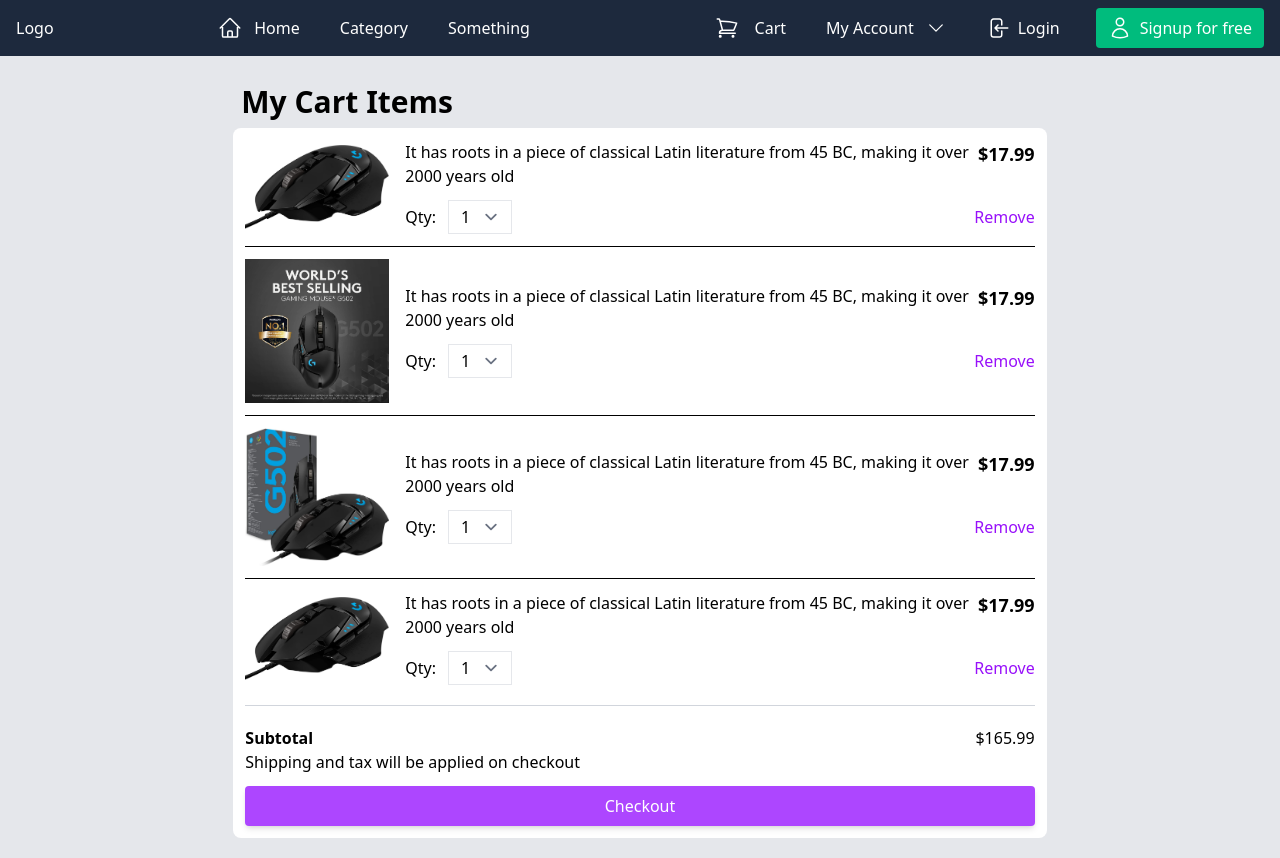
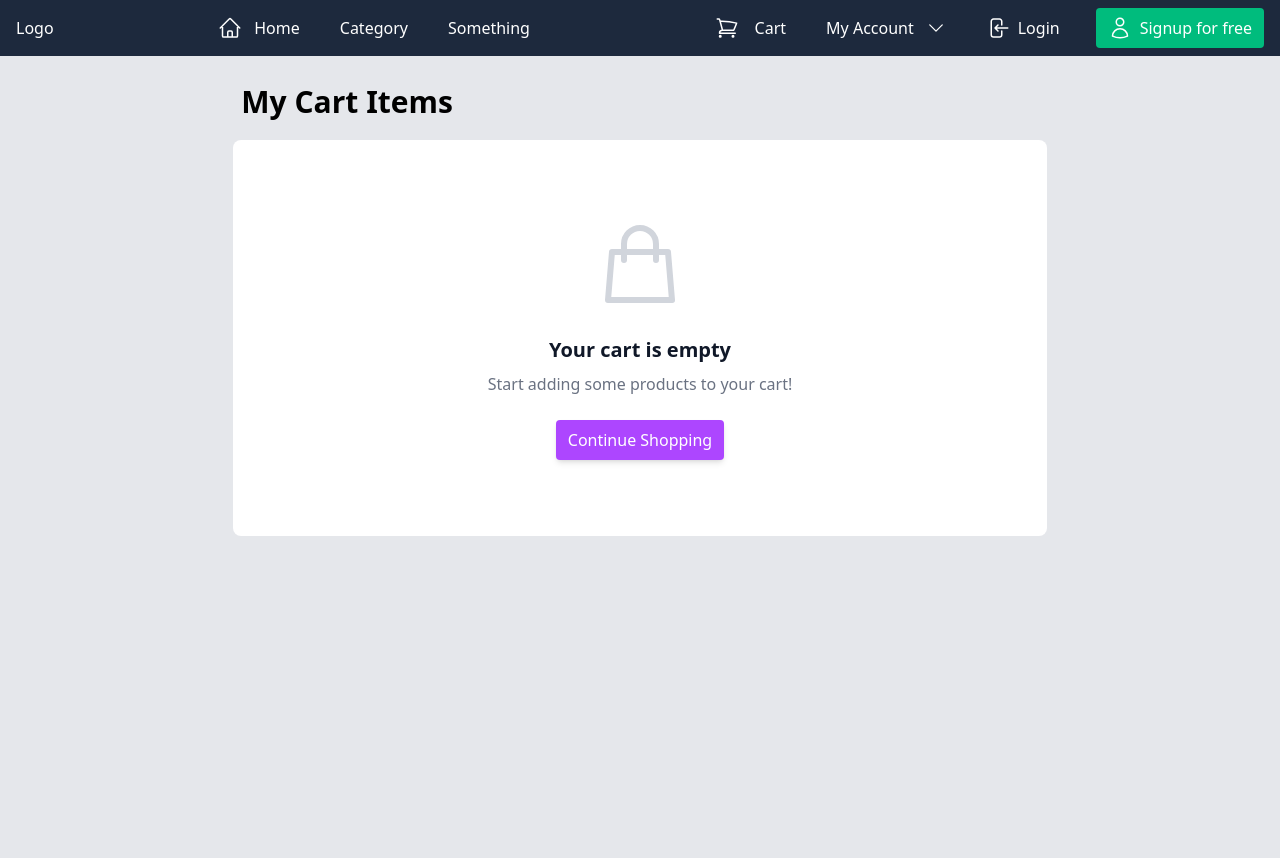
Before and after one commit to JORUNOJOSTAR/ecommerce-page, a Vue app: page /cart in a window 1280 px wide. After the commit the page ends 800 px from the top, so only its background shows below. Built offline with nearby package versions, Linux system fonts and the light colour scheme.

Commit message:
feat: add decimal.js for precise calculations and enhance cart functionality

```diff
--- a/package.json
+++ b/package.json
@@ -10,6 +10,7 @@
   },
   "dependencies": {
     "@vueuse/core": "^14.0.0",
+    "decimal.js": "^10.6.0",
     "pinia": "^3.0.3",
     "vue": "^3.5.22",
     "vue-router": "^4.6.0"
--- a/src/stores/cart.js
+++ b/src/stores/cart.js
@@ -1,14 +1,20 @@
 import { defineStore } from "pinia";
 import { useToastStore } from "@/stores/toast";
 import { useStorage } from '@vueuse/core';
+import Decimal from "decimal.js";
 
 export const useCartStore = defineStore('cart',{
     state: ()=>({
         cartItems: useStorage('cartItemValue',{})
     }),
     getters:{
-        cartItemsCount: (state) => Object.values(state.cartItems)
-                                        .reduce((accum,next)=> accum+next.quantity, 0),
+        cartItemsCount: (state) => Object.values(state.cartItems).reduce((accum,next)=> accum+next.quantity, 0),
+        totalPrice:     (state) => Object.values(state.cartItems).reduce((accum,next)=>{
+            const price = new Decimal(next.price);
+            const quantity = new Decimal(next.quantity);
+
+            return accum.plus(price.times(quantity));
+        }, new Decimal(0))
     },
     actions: {
         addToCart(product,quantity=1){
@@ -18,5 +24,8 @@
             this.cartItems[product.id] = productItem;
             toastStore.show('The item was added into the cart');
         },
+        removeFromCart(id){
+            this.cartItems[id] && delete this.cartItems[id];
+        }
     }
 });
--- a/src/views/Cart.vue
+++ b/src/views/Cart.vue
@@ -1,25 +1,25 @@
 <template>
     <div class="container lg:w-2/3 mx-auto p-5">
-        <h1 class="text-3xl font-bold m-2">My Cart Items</h1>
+        <h1 class="text-3xl font-bold m-2 mb-5">My Cart Items</h1>
         <div class="bg-white rounded-lg p-3">
-            <div>
+            <div v-if="cartStore.cartItemsCount > 0">
+                <div v-for="product in cartStore.cartItems" class="p-2">
                     <!-- Cart Item -->
                     <div class="flex flex-col sm:flex-row items-center gap-4">
-                    <img src="/src/img/1_1.jpg" class="w-36" alt="">
-                    <div class="flex flex-col justify-between">
+                        <img src="/src/img/1_1.jpg" class="w-36 aspect-[3/2] object-cover" alt="">
+                        <div class="flex flex-col justify-between flex-1">
                             <div class="flex justify-between mb-3">
                                 <h3>
-                                It has roots in a piece of classical Latin literature from 45 BC,
-                                making it over 2000 years old
+                                    {{ product.title }}
                                 </h3>
                                 <span class="text-lg font-semibold">
-                                $17.99
+                                    {{ product.price }}
                                 </span>
                             </div>
                             <div class="flex justify-between items-center">
                                 <div class="flex items-center">
                                     Qty:
-                                <select name="" id=""
+                                    <select name="" id="" v-model.number="product.quantity"
                                         class="border border-gray-200 focus:border-purple-600  focus:ring-purple-600 ml-3 py-1">
                                         <option value="1">1</option>
                                         <option value="2">2</option>
@@ -30,115 +30,18 @@
                                         <option value="7">7</option>
                                     </select>
                                 </div>
-                            <RouterLink to="#" class="text-purple-600 hover:text-purple-500">Remove</RouterLink>
+                                <button @click="cartStore.removeFromCart(product.id)" class="text-purple-600 hover:text-purple-500">Remove</button>
                             </div>
                         </div>
                     </div>
                     <!-- Cart Item -->
                     <hr class="my-3">
-                <!-- Cart Item -->
-                <div class="flex flex-col sm:flex-row items-center gap-4">
-                    <img src="/src/img/1_2.jpg" class="w-36" alt="">
-                    <div class="flex flex-col justify-between">
-                        <div class="flex justify-between mb-3">
-                            <h3>
-                                It has roots in a piece of classical Latin literature from 45 BC,
-                                making it over 2000 years old
-                            </h3>
-                            <span class="text-lg font-semibold">
-                                $17.99
-                            </span>
+
                 </div>
-                        <div class="flex justify-between items-center">
-                            <div class="flex items-center">
-                                Qty:
-                                <select name="" id=""
-                                    class="border border-gray-200 focus:border-purple-600  focus:ring-purple-600 ml-3 py-1">
-                                    <option value="1">1</option>
-                                    <option value="2">2</option>
-                                    <option value="3">3</option>
-                                    <option value="4">4</option>
-                                    <option value="5">5</option>
-                                    <option value="6">6</option>
-                                    <option value="7">7</option>
-                                </select>
-                            </div>
-                            <RouterLink to="#" class="text-purple-600 hover:text-purple-500">Remove</RouterLink>
-                        </div>
-                    </div>
-                </div>
-                <!-- Cart Item -->
-                <hr class="my-3">
-                <!-- Cart Item -->
-                <div class="flex flex-col sm:flex-row items-center gap-4">
-                    <img src="/src/img/1_3.jpg" class="w-36" alt="">
-                    <div class="flex flex-col justify-between">
-                        <div class="flex justify-between mb-3">
-                            <h3>
-                                It has roots in a piece of classical Latin literature from 45 BC,
-                                making it over 2000 years old
-                            </h3>
-                            <span class="text-lg font-semibold">
-                                $17.99
-                            </span>
-                        </div>
-                        <div class="flex justify-between items-center">
-                            <div class="flex items-center">
-                                Qty:
-                                <select name="" id=""
-                                    class="border border-gray-200 focus:border-purple-600  focus:ring-purple-600 ml-3 py-1">
-                                    <option value="1">1</option>
-                                    <option value="2">2</option>
-                                    <option value="3">3</option>
-                                    <option value="4">4</option>
-                                    <option value="5">5</option>
-                                    <option value="6">6</option>
-                                    <option value="7">7</option>
-                                </select>
-                            </div>
-                            <RouterLink to="#" class="text-purple-600 hover:text-purple-500">Remove</RouterLink>
-                        </div>
-                    </div>
-                </div>
-                <!-- Cart Item -->
-                <hr class="my-3">
-                <!-- Cart Item -->
-                <div class="flex flex-col sm:flex-row items-center gap-4">
-                    <img src="/src/img/1_1.jpg" class="w-36" alt="">
-                    <div class="flex flex-col justify-between">
-                        <div class="flex justify-between mb-3">
-                            <h3>
-                                It has roots in a piece of classical Latin literature from 45 BC,
-                                making it over 2000 years old
-                            </h3>
-                            <span class="text-lg font-semibold">
-                                $17.99
-                            </span>
-                        </div>
-                        <div class="flex justify-between items-center">
-                            <div class="flex items-center">
-                                Qty:
-                                <select name="" id=""
-                                    class="border border-gray-200 focus:border-purple-600  focus:ring-purple-600 ml-3 py-1">
-                                    <option value="1">1</option>
-                                    <option value="2">2</option>
-                                    <option value="3">3</option>
-                                    <option value="4">4</option>
-                                    <option value="5">5</option>
-                                    <option value="6">6</option>
-                                    <option value="7">7</option>
-                                </select>
-                            </div>
-                            <RouterLink to="#" class="text-purple-600 hover:text-purple-500">Remove</RouterLink>
-                        </div>
-                    </div>
-                </div>
-                <!-- Cart Item -->
-            </div>
-            <div class="border-t border-gray-300 mt-5 pt-5">
+                <div class="border-gray-300 mt-5 pt-5">
                     <div class="flex justify-between">
                         <span class="font-bold">Subtotal</span>
-                    <span>$165.99</span>
+                        <span>{{ cartStore.totalPrice }}</span>
                     </div>
                     <p>
                         Shipping and tax will be applied on checkout
@@ -146,7 +49,22 @@
                     <button class="btn-primary w-full mt-3">Checkout</button>
                 </div>
             </div>
+            <div v-else class="text-center py-16">
+                <svg class="mx-auto h-24 w-24 text-gray-300" fill="none" viewBox="0 0 24 24" stroke="currentColor">
+                    <path stroke-linecap="round" stroke-linejoin="round" stroke-width="1.5" d="M16 11V7a4 4 0 00-8 0v4M5 9h14l1 12H4L5 9z" />
+                </svg>
+                <h3 class="mt-6 text-xl font-semibold text-gray-900">Your cart is empty</h3>
+                <p class="mt-2 text-gray-500">Start adding some products to your cart!</p>
+                <router-link to="/" class="inline-block mt-6 btn-primary">
+                    Continue Shopping
+                </router-link>
+            </div>
+        </div>
 
     </div>
 </template>
-<script setup></script>
+<script setup>
+import { useCartStore } from '@/stores/cart';
+
+const cartStore = useCartStore();
+</script>
```
Also changed, not shown: 1 other file (tests, documents, lock files or other folders). Lines whose indentation alone changed are shown as unchanged.
